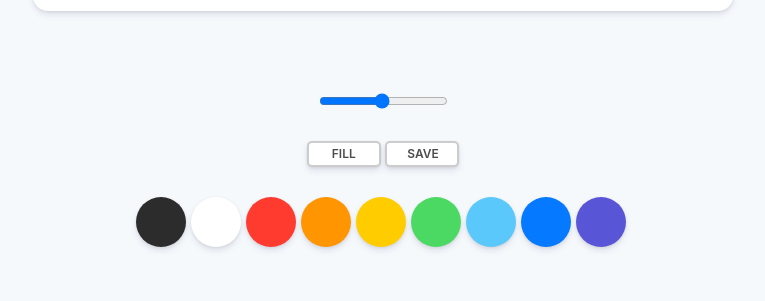
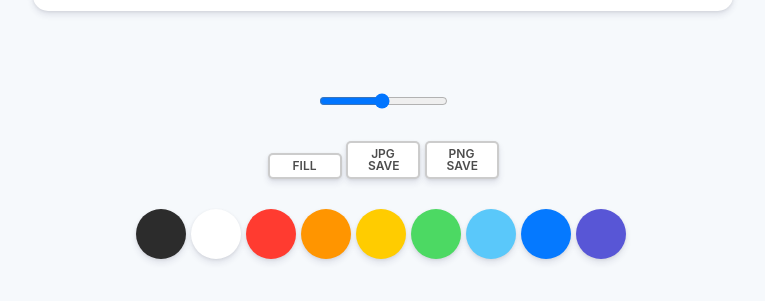
Before and after one commit to 1il1day/paintjs, a plain HTML site: page index.html in a window 1280 px wide. Shown: the part 739-1040 px from the top of the page, without its empty margins (257-1022 px from the left). Drawn offline with Linux system fonts and the light colour scheme.

Commit message:
PNG update

```diff
--- a/index.html
+++ b/index.html
@@ -16,7 +16,8 @@
         </div>
         <div class="controls_btns">
             <button id="jsMode">Fill</button>
-            <button id="jsSave">Save</button>
+            <button id="jsSave" class="jpg">jpg Save</button>
+            <button id="jsSave" class="png">png Save</button>
         </div>
         <div class="controls_colors" id="jsColors">
             <div class="controls_color jsColor" style="background-color:#2c2c2c"></div>
@@ -30,6 +31,6 @@
             <div class="controls_color jsColor" style="background-color:#5856d6"></div>
         </div>
     </div>
-    <script src="app.js"></script>
+    <script src="app_update.js"></script>
 </body>
 </html>
```
